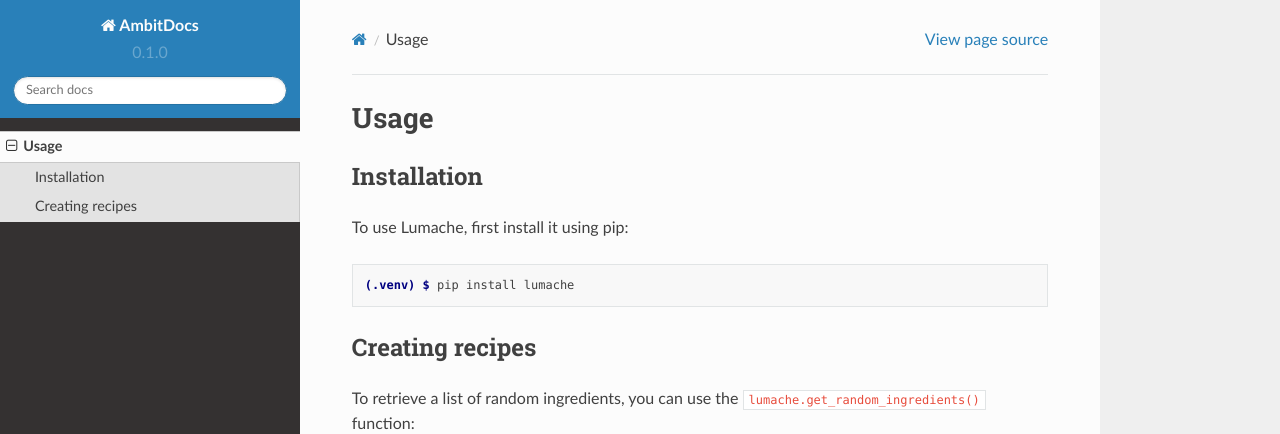
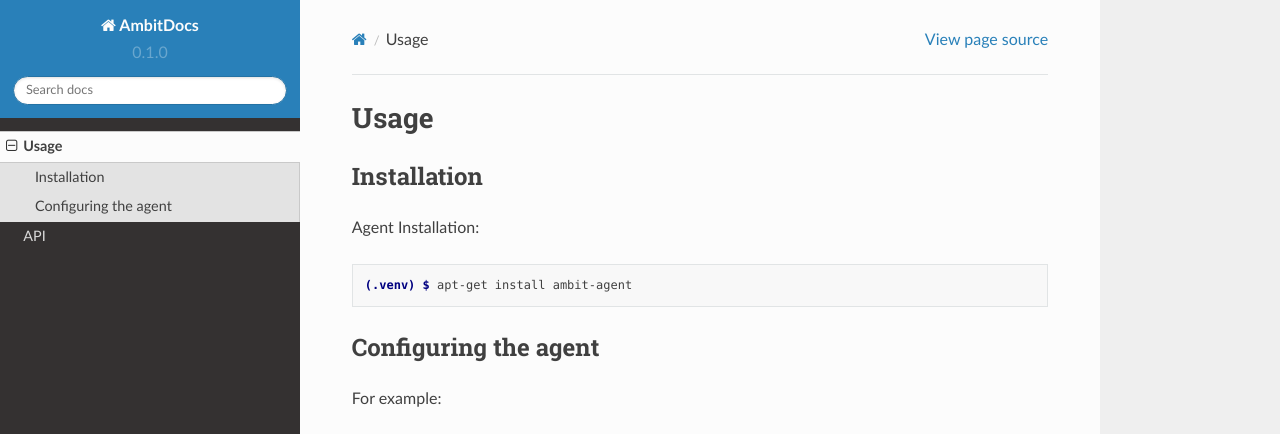
Before and after one commit to ambitbuild/ambitdocs, a Sphinx documentation site: the page built from docs/source/usage.rst, in a window 1280 px wide and 1095 px high. Shown: the top 434 px of the window. Built offline with Sphinx 7.4.7 and the Read the Docs theme 2.0.0, drawn with Linux system fonts in a browser that asks for light colours; pages that are not in the unit, such as notebooks, are missing from menus; some of the changed text lies outside the part shown.

Commit message:
Updating docs

```diff
--- a/docs/source/usage.rst
+++ b/docs/source/usage.rst
@@ -6,28 +6,15 @@
 Installation
 ------------
 
-To use Lumache, first install it using pip:
+Agent Installation:
 
 .. code-block:: console
 
-   (.venv) $ pip install lumache
+   (.venv) $ apt-get install ambit-agent
 
-Creating recipes
+Configuring the agent
 ----------------
-
-To retrieve a list of random ingredients,
-you can use the ``lumache.get_random_ingredients()`` function:
-
-.. autofunction:: lumache.get_random_ingredients
-
-The ``kind`` parameter should be either ``"meat"``, ``"fish"``,
-or ``"veggies"``. Otherwise, :py:func:`lumache.get_random_ingredients`
-will raise an exception.
-
-.. autoexception:: lumache.InvalidKindError
 
 For example:
 
->>> import lumache
->>> lumache.get_random_ingredients()
-['shells', 'gorgonzola', 'parsley']
+>>> import ambit-agent
```
Also changed, not shown: docs/source/installation.rst (added, +7 -0 lines).
